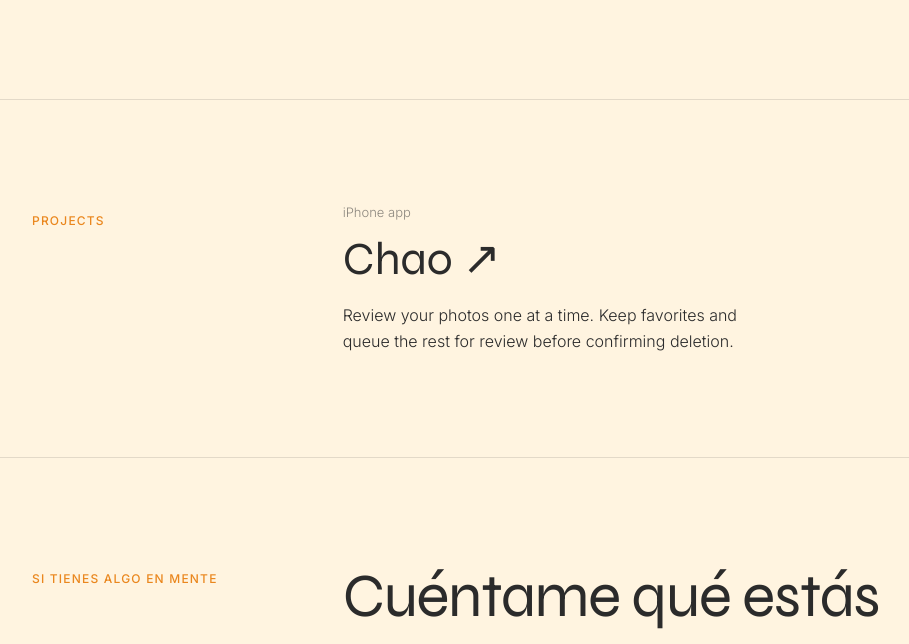
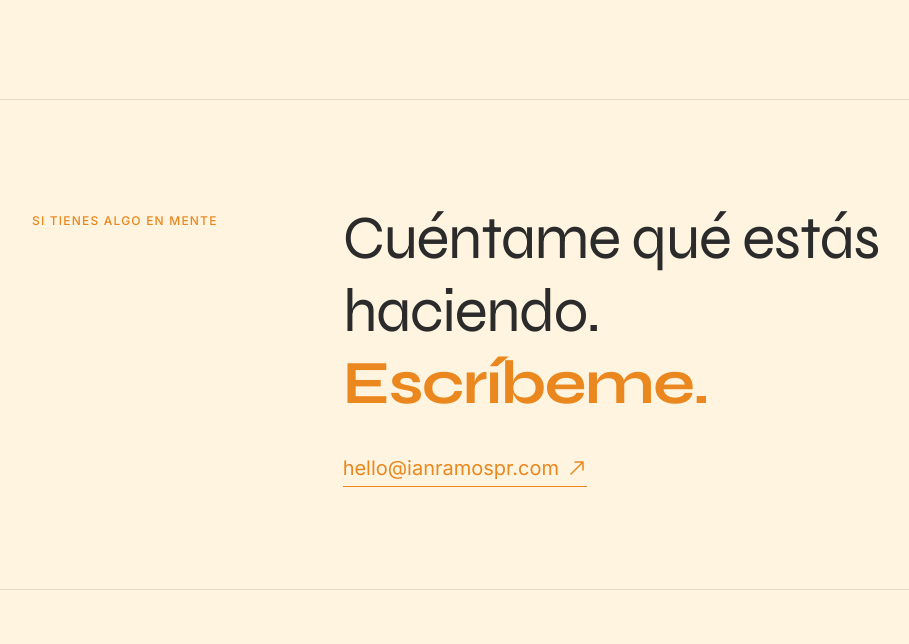
Before and after one commit to ianramospr/ianramospr, a website: page index.html in a window 1280 px wide. Shown: the part 1009-1653 px from the top of the page, without its empty margins (90-999 px from the left). Drawn offline with Linux system fonts and the light colour scheme.

Commit message:
remove Chao project section from portfolio and update documentation and tests

```diff
--- a/index.html
+++ b/index.html
@@ -70,18 +70,6 @@
     </ul>
   </section>
 
-  <!-- PROJECTS -->
-  <section class="section projects" aria-labelledby="projects-heading">
-    <h2 class="section__label" id="projects-heading">Projects</h2>
-    <div class="projects__list">
-      <article class="project">
-        <p class="project__category">iPhone app</p>
-        <h3 class="project__title"><a href="https://chao.ianramospr.com">Chao <span aria-hidden="true">↗</span></a></h3>
-        <p class="project__description">Review your photos one at a time. Keep favorites and queue the rest for review before confirming deletion.</p>
-      </article>
-    </div>
-  </section>
-
   <!-- CONTACT -->
   <section class="section contact" aria-labelledby="contact-heading">
     <div class="section__label reveal">Si tienes algo en mente</div>
--- a/style.css
+++ b/style.css
@@ -276,16 +276,6 @@
 }
 
 /* ============================================
-   PROJECTS
-   ============================================ */
-.projects__list { min-width: 0; }
-.project__category { font-size: 0.8125rem; color: var(--text-muted); }
-.project__title { font-family: var(--font-serif); font-size: clamp(2.25rem, 3.6vw, 4rem); font-weight: 400; line-height: 1.22; margin-block: var(--space-xs) var(--space-s); }
-.project__title a:hover { color: var(--accent); }
-.project__title a:focus-visible { outline: 2px solid var(--text); outline-offset: 6px; }
-.project__description { max-width: 42ch; }
-
-/* ============================================
    CONTACT
    ============================================ */
 .contact__body {
```
Also changed, not shown: docs/deployment.md (+2 -2 lines), tests/websites.test.mjs (+1 -1 lines), README.md.
